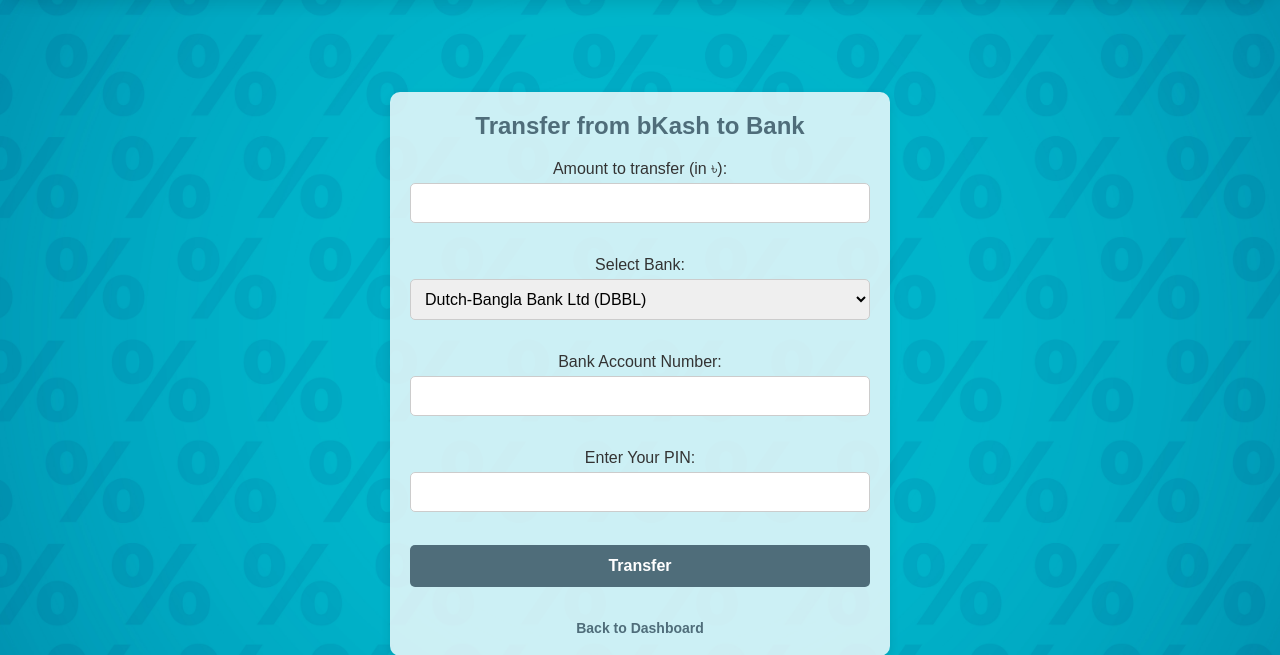
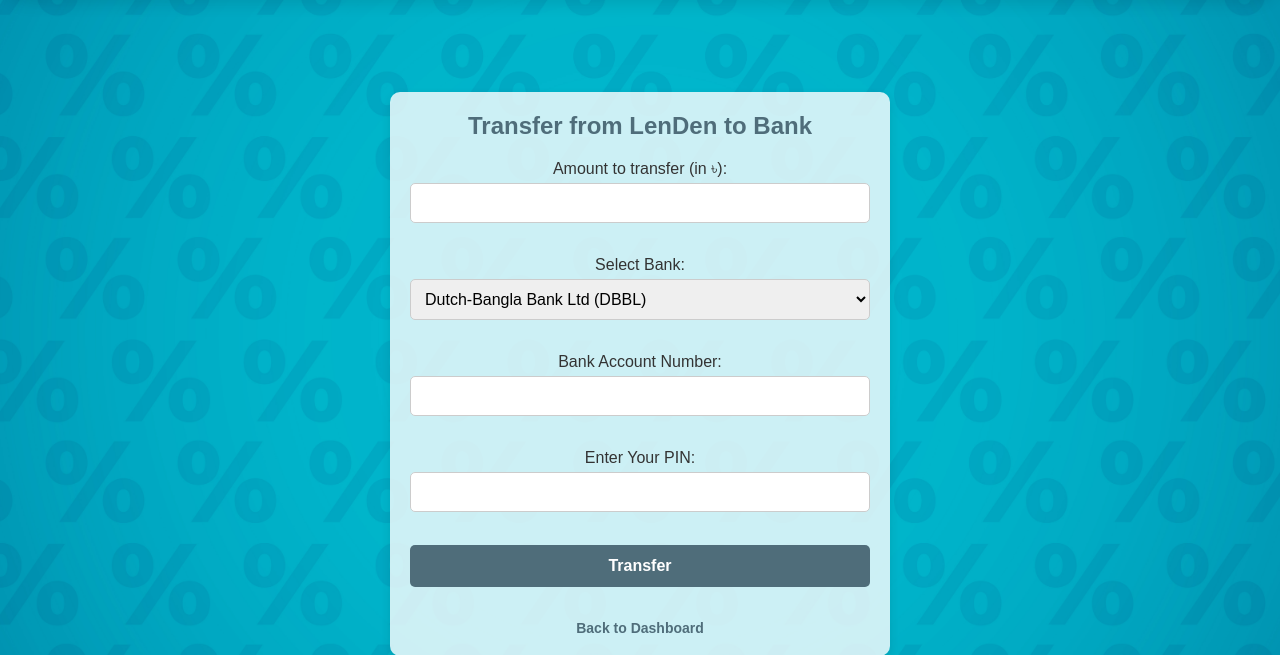
Before and after one commit to backlashblitz/CSE412_Project, a PHP site: page /bkash_to_bank.php in a window 1280 px wide. Shown: the part 66-721 px from the top of the page. Run offline with PHP 8.4, Linux system fonts and the light colour scheme; the visitor is signed in with stand-in values (Sample User, id 1).

Commit message:
bkash_to_bank.php

```diff
--- a/bkash_project/bkash_to_bank.php
+++ b/bkash_project/bkash_to_bank.php
@@ -87,7 +87,7 @@ if ($_SERVER['REQUEST_METHOD'] == 'POST') {
 </head>
 <body class="bkash-to-bank-page">
     <div class="bkash-to-bank-container">
-        <h2>Transfer from bKash to Bank</h2>
+        <h2>Transfer from LenDen to Bank</h2>
 
         <form method="POST" action="">
             <label for="amount">Amount to transfer (in ৳):</label>
```
